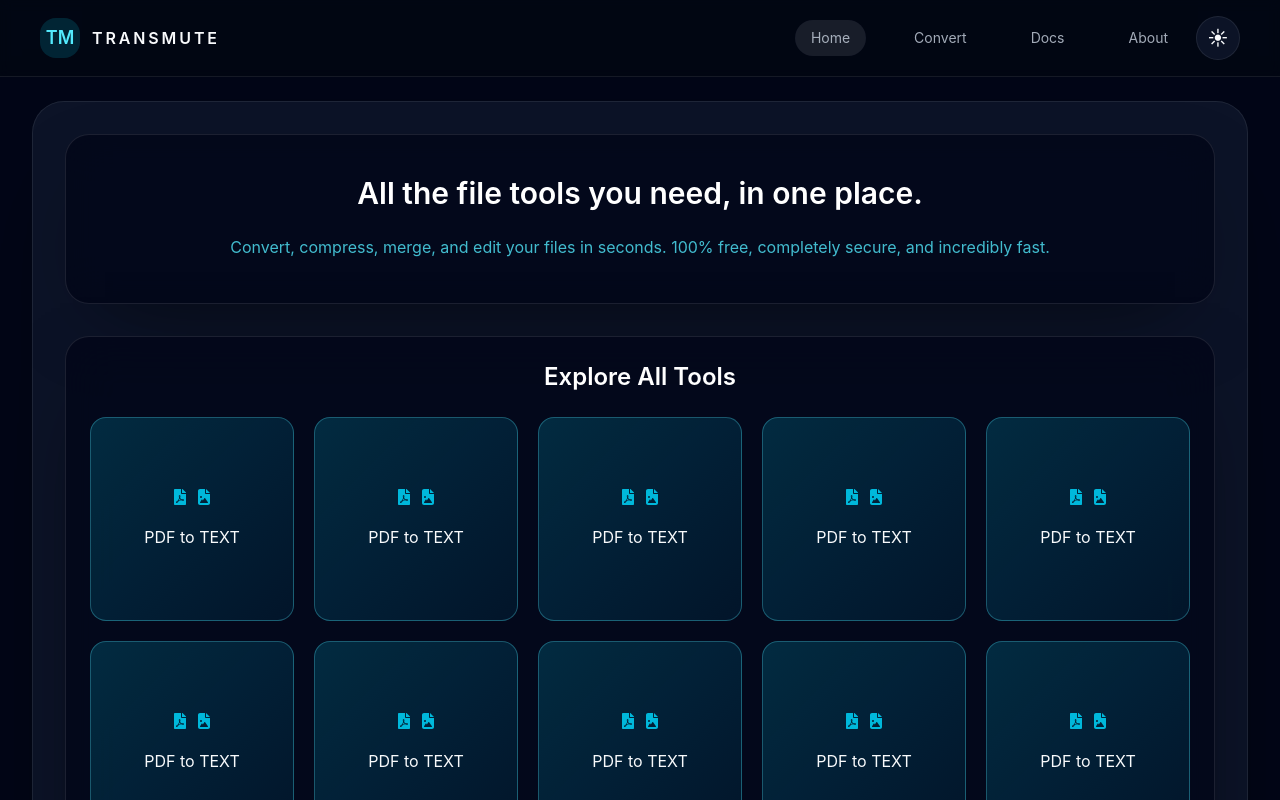
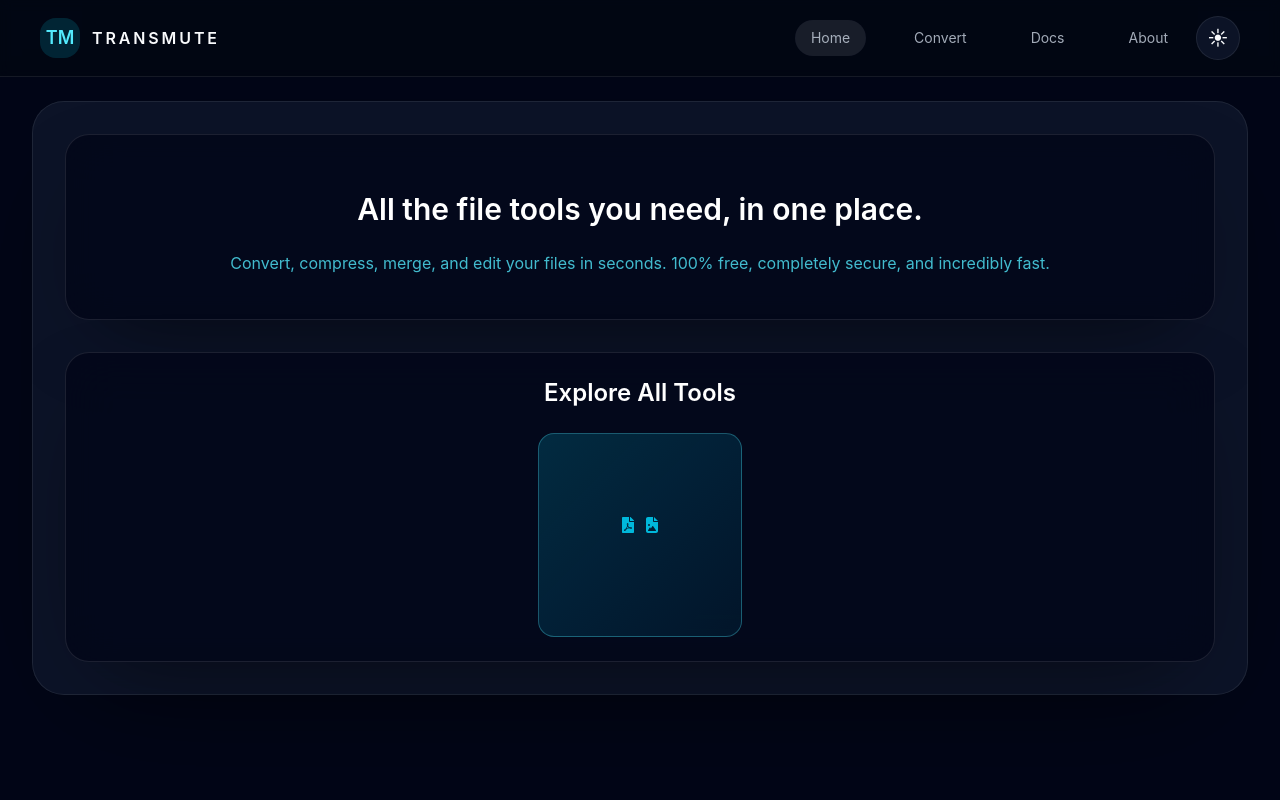
Before and after one commit to Dominic-SR/TransMute, a React (Vite) app: page / in a window 1280 px wide. Shown: the top 800 px of the page. Built offline with nearby package versions, Linux system fonts and the light colour scheme.

Commit message:
tools changes

```diff
--- /dev/null
+++ b/src/assets/dataset/ToolsList.tsx
@@ -0,0 +1,21 @@
+const ToolsList = [
+  {
+    id: 1,
+    tool: "JPG to PNG",
+    description: "Convert your JPG files to PNG format in seconds.",
+    image1: "jpg.png",
+    image2: "png.png",
+  },
+  {
+    id: 2,
+    tool: "PNG to JPG",
+    description: "Convert your PNG files to JPG format in seconds.",
+    image1: "png.png",
+    image2: "jpg.png",
+  },
+  // Add more tools as needed
+
+
+];
+
+export default ToolsList;
--- a/src/components/GrdidBox.tsx
+++ b/src/components/GrdidBox.tsx
@@ -1,9 +1,9 @@
 import React from 'react'
 import { FaFilePdf } from "react-icons/fa";
 import { FaFileImage } from "react-icons/fa6";
-const GrdidBox = ({ num }: { num: number }) => {
+const GrdidBox = ({ data }: { data: any }) => {
   return (
-    <div key={num}
+    <div key={data.id}
               className="aspect-square bg-gradient-to-br from-cyan-500/20 to-cyan-600/10 border border-cyan-300/30 rounded-2xl flex items-center justify-center hover:border-cyan-300/60 transition-all duration-300 hover:shadow-[0_0_20px_rgba(34,211,238,0.3)]"
               style={{
                 width: 'calc(20% - 16px)', // 5 columns with 16px gap adjustment
@@ -16,7 +16,7 @@ const GrdidBox = ({ num }: { num: number }) => {
               <FaFilePdf />
               <FaFileImage />
               </div>
-              <p>PDF to TEXT</p>
+              <p>{data.tool}</p>
               </div>
             </div>
   )
--- a/src/pages/Home.tsx
+++ b/src/pages/Home.tsx
@@ -1,13 +1,13 @@
 import GrdidBox from "../components/GrdidBox";
+import ToolsList from "../assets/dataset/ToolsList";
 
 const Home = () =>{
   // Generate 25 boxes for 5x5 grid
-  const boxes = Array.from({ length: 25 }, (_, i) => i + 1)
 
   return (
     <section className="space-y-8">
       <div className="rounded-3xl border border-white/10 bg-slate-950/80 p-10 shadow-[0_30px_90px_-40px_rgba(0,0,0,0.6)] backdrop-blur-xl text-center">
-        <h1 className="text-3xl font-semibold text-white sm:text-3xl">All the file tools you need, in one place.</h1>
+        <h1 className="text-3xl font-semibold text-white sm:text-3xl my-4">All the file tools you need, in one place.</h1>
         <p className="mt-5 text-cyan-300/80 leading-8">
 Convert, compress, merge, and edit your files in seconds. 100% free, completely secure, and incredibly fast.
         </p>
@@ -17,9 +17,9 @@ Convert, compress, merge, and edit your files in seconds. 100% free, completely
       <div className="rounded-3xl border border-white/10 bg-slate-950/80 p-6 shadow-[0_30px_90px_-40px_rgba(0,0,0,0.6)] backdrop-blur-xl">
         <h2 className="text-2xl font-semibold text-white mb-6 text-center">Explore All Tools</h2>
         <div className="flex flex-wrap gap-5 justify-center">
-          {boxes.map((num) => (
-            <GrdidBox key={num} num={num} />
-          ))}
+
+            <GrdidBox  data={ToolsList} />
+
         </div>
       </div>
     </section>
```
Also changed, not shown: 2 other files (tests, documents, lock files or other folders).
